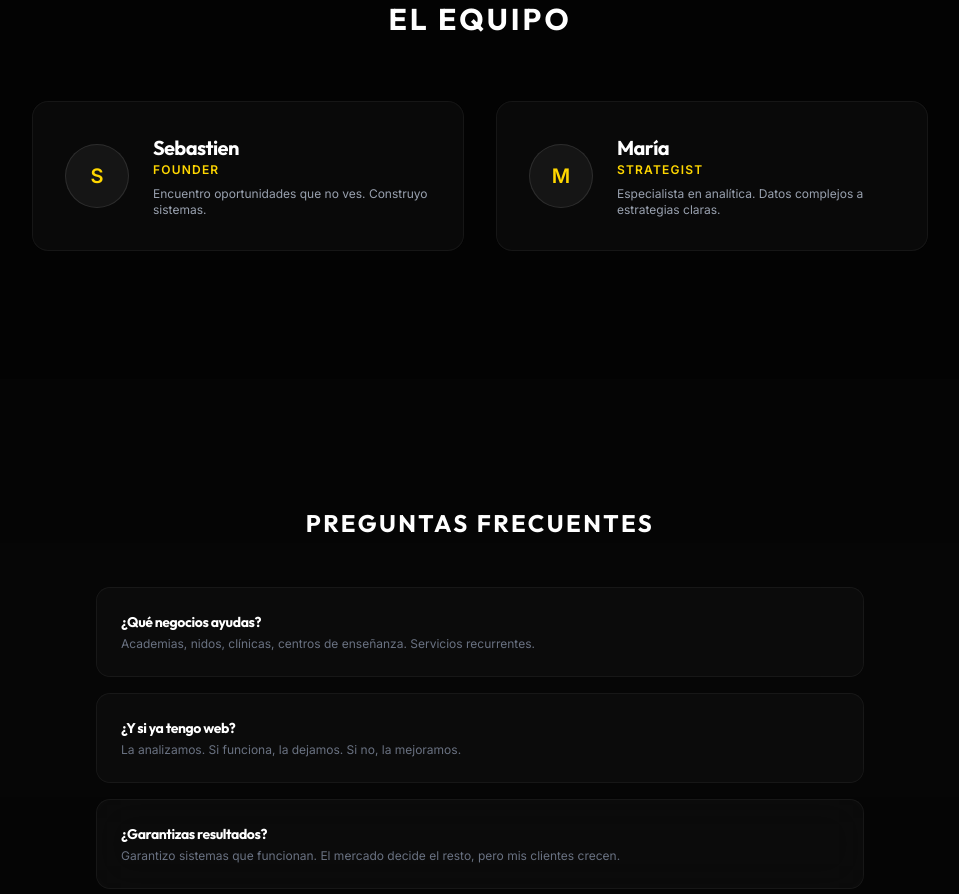
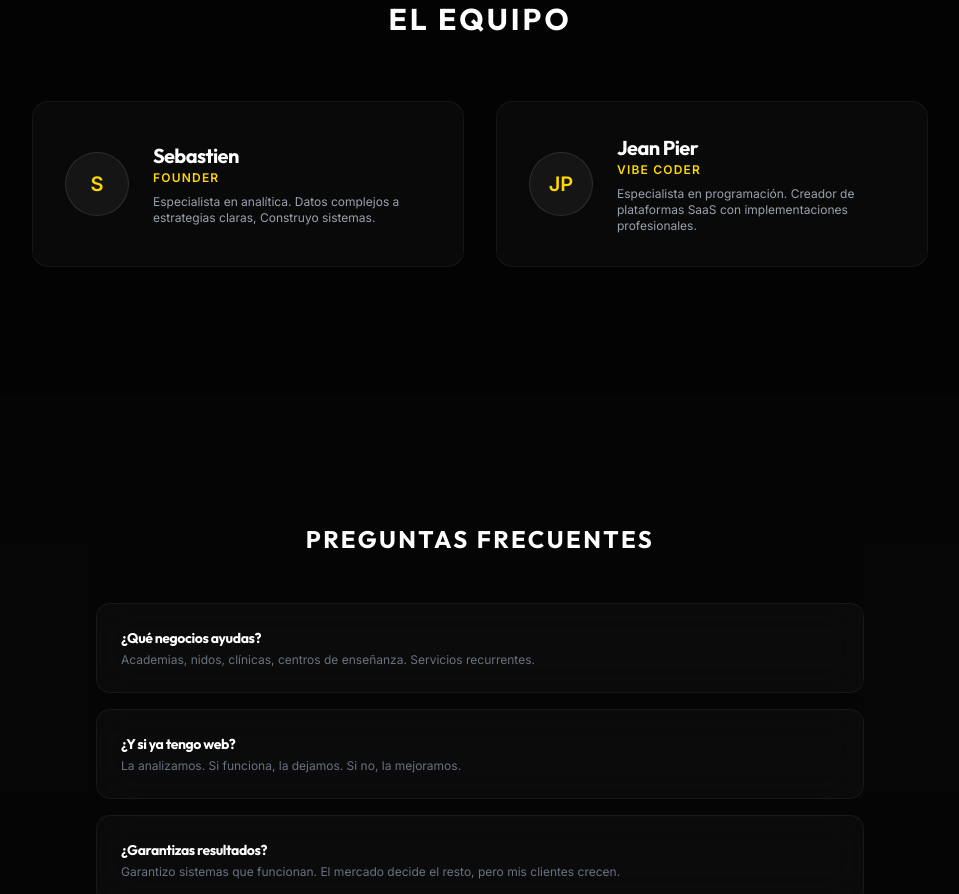
Before and after one commit to saubinaud/Landingpagenodumstudio, a React (Vite) app: page / in a window 1280 px wide. Shown: the part 6100-6994 px from the top of the page, without its empty margins (160-1119 px from the left). Built offline with nearby package versions, Linux system fonts and the light colour scheme.

Commit message:
Update team member descriptions and add new member

```diff
--- a/src/components/Team.tsx
+++ b/src/components/Team.tsx
@@ -4,13 +4,13 @@ export function Team() {
       initial: 'S',
       name: 'Sebastien',
       role: 'Founder',
-      description: 'Encuentro oportunidades que no ves. Construyo sistemas.',
+      description: 'Especialista en analítica. Datos complejos a estrategias claras, Construyo sistemas.',
     },
     {
-      initial: 'M',
-      name: 'María',
-      role: 'Strategist',
-      description: 'Especialista en analítica. Datos complejos a estrategias claras.',
+      initial: 'JP',
+      name: 'Jean Pier',
+      role: 'Vibe Coder',
+      description: 'Especialista en programación. Creador de plataformas SaaS con implementaciones profesionales.',
     },
   ];
 
```
